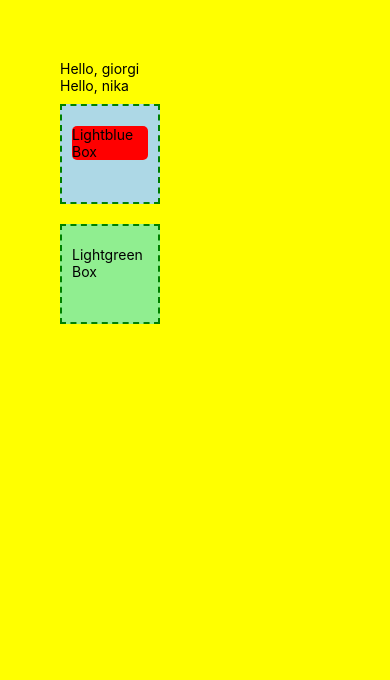
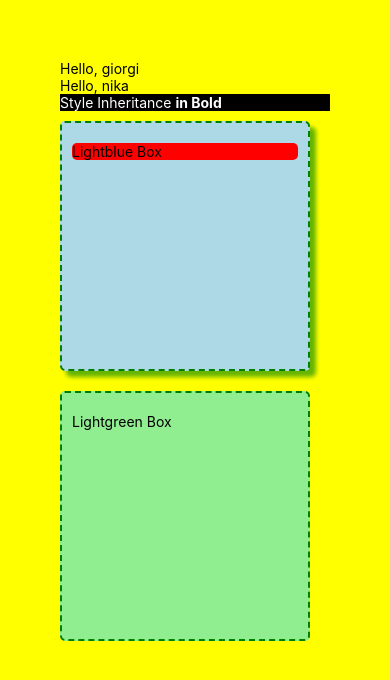
Before and after one commit to BERUASHVILIG/ReactNative, a React Native app: screen / in a window 390 px wide. Shown: the top 680 px of the page. Built offline with nearby package versions, Linux system fonts and the light colour scheme.

Commit message:
Styles Inheritance in reactNative, boxShadow property working on android and ios

```diff
--- a/App.js
+++ b/App.js
@@ -6,14 +6,20 @@ export default function App() {
     <View style={styles.container}>
       <Greet name="giorgi" />
       <Greet name="nika" />
-      <View style={[styles.box, styles.lightblueBg]}>
+      <View style={styles.darkMode}>
+        <Text style={styles.darkModeText}>
+          Style Inheritance <Text style={styles.boldText}>in Bold</Text>
+        </Text>
+      </View>
+      {/* Inheritance from View component in react native isnt working but working in case of Text component */}
+      <View style={[styles.box, styles.lightblueBg, styles.boxShadow]}>
         <Text style={{ borderRadius: 5, backgroundColor: "red" }}>
           {/* borderradius styleing in Text component only assigned to android version not ios,
            if for ios want borderadius must be wrapped in View comp  */}
           Lightblue Box
         </Text>
       </View>
-      <View style={[styles.box, styles.lightgreenBg]}>
+      <View style={[styles.box, styles.lightgreenBg, styles.androidShadow]}>
         <Text>Lightgreen Box</Text>
       </View>
     </View>
@@ -26,9 +32,18 @@ const styles = StyleSheet.create({
     backgroundColor: "yellow",
     padding: 60,
   },
+  darkMode: {
+    backgroundColor: "black",
+  },
+  darkModeText: {
+    color: "white",
+  },
+  boldText: {
+    fontWeight: "bold",
+  },
   box: {
-    width: 100,
-    height: 100,
+    width: 250,
+    height: 250,
     // padding: 20,
     paddingHorizontal: 10,
     paddingVertical: 20,
@@ -36,6 +51,7 @@ const styles = StyleSheet.create({
     borderWidth: 2,
     borderColor: "green",
     borderStyle: "dashed",
+    borderRadius: 5,
   },
   lightblueBg: {
     backgroundColor: "lightblue",
@@ -43,4 +59,18 @@ const styles = StyleSheet.create({
   lightgreenBg: {
     backgroundColor: "lightgreen",
   },
+  boxShadow: {
+    shadowColor: "green",
+    shadowOffset: {
+      width: 6,
+      height: 6,
+    },
+    shadowOpacity: 0.6,
+    shadowRadius: 4,
+    // this boxShadow class properties work on ios version
+  },
+  androidShadow: {
+    elevation: 10,
+    // this wil work on android
+  },
 });
```
